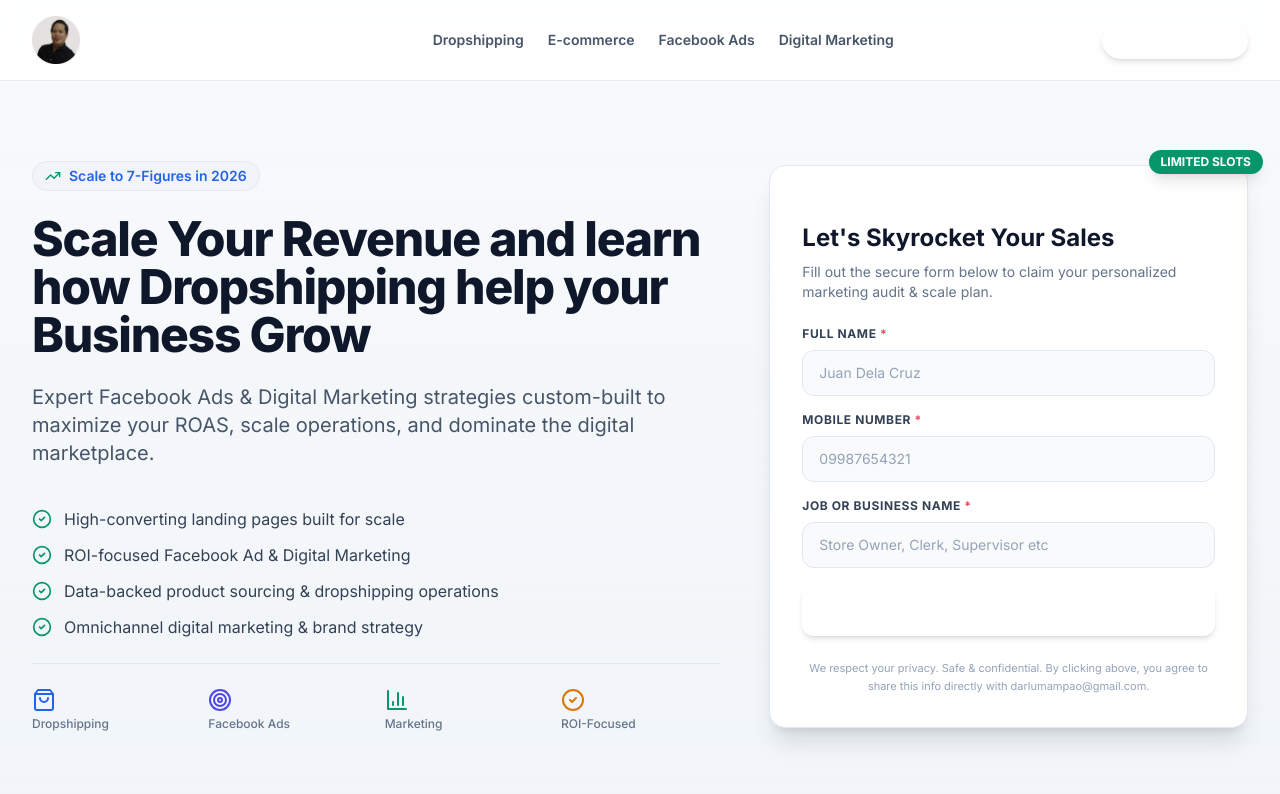
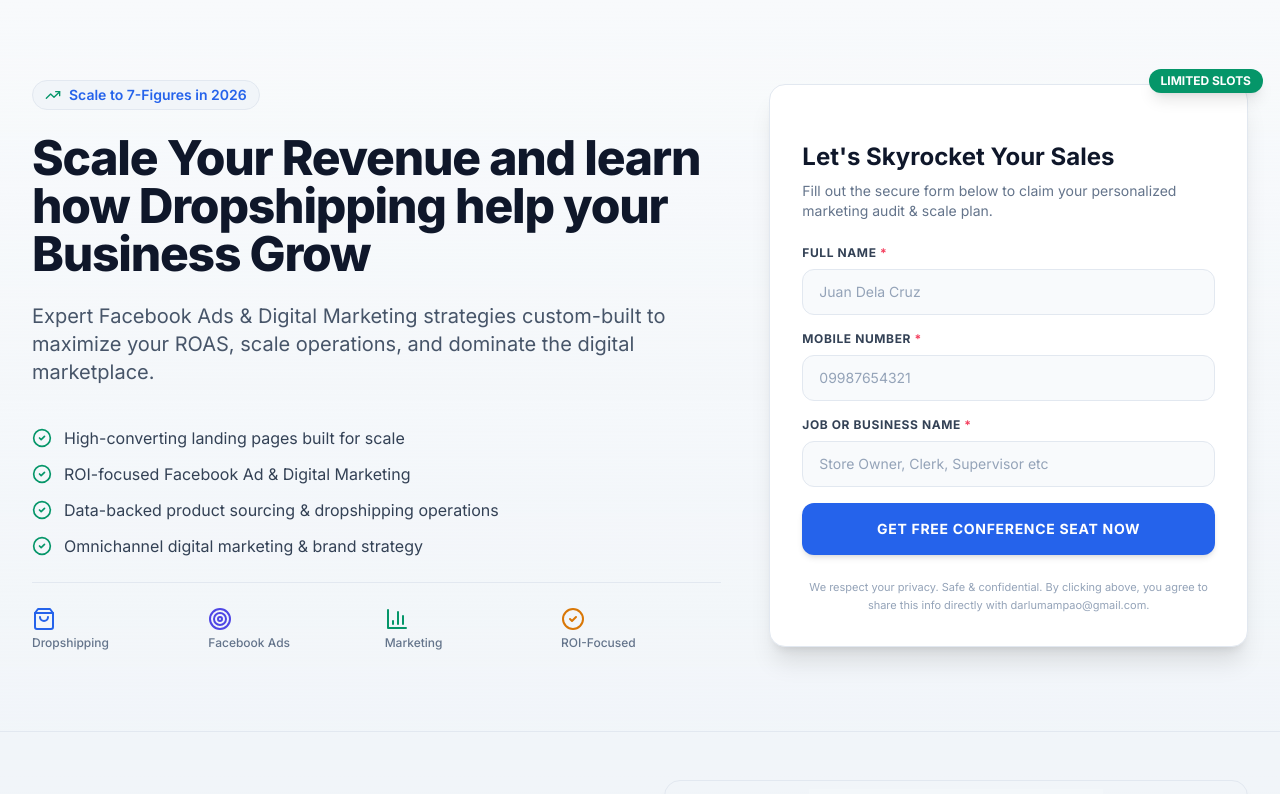
Before and after one commit to Arcaled/darwinlumampao, a Next.js app: page / in a window 1280 px wide. Shown: the top 794 px of the page. Built offline with nearby package versions, Linux system fonts and the light colour scheme.

Commit message:
Resend implemented

```diff
--- a/package.json
+++ b/package.json
@@ -13,7 +13,8 @@
     "next": "^14.1.0",
     "nodemailer": "^6.9.9",
     "react": "^18.2.0",
-    "react-dom": "^18.2.0"
+    "react-dom": "^18.2.0",
+    "resend": "^6.18.1"
   },
   "devDependencies": {
     "@types/node": "^20.11.16",
--- a/src/app/api/submit/route.ts
+++ b/src/app/api/submit/route.ts
@@ -1,12 +1,13 @@
 import { NextRequest, NextResponse } from "next/server";
-import nodemailer from "nodemailer";
+import { Resend } from "resend";
+
+const resend = new Resend(process.env.RESEND_API_KEY);
 
 export async function POST(req: NextRequest) {
   try {
     const body = await req.json();
     const { fullName, mobileNumber, jobBusiness, recipientEmail, domain } = body;
 
-    // Validate request payload
     if (!fullName || !mobileNumber || !jobBusiness) {
       return NextResponse.json(
         { error: "Full Name, Mobile Number, and Job/Business are required fields." },
@@ -16,14 +17,6 @@ export async function POST(req: NextRequest) {
 
     const emailToUse = recipientEmail || "darlumampao@gmail.com";
     const siteDomain = domain || "Dropshipping & Marketing Landing Page";
-
-    // Setup Nodemailer SMTP transport.
-    // We look for environment variables. On Vercel, the user can configure these.
-    // If not configured, we log the lead to the console and return success (elegant fallback).
-    const smtpHost = process.env.SMTP_HOST;
-    const smtpPort = process.env.SMTP_PORT;
-    const smtpUser = process.env.SMTP_USER;
-    const smtpPass = process.env.SMTP_PASS;
 
     const emailHtmlContent = `
       <!DOCTYPE html>
@@ -65,43 +58,19 @@ export async function POST(req: NextRequest) {
               </div>
             </div>
             <div class="footer">
-              This lead was automatically captured on ${new Date().toLocaleString('en-US', { timeZone: 'UTC' })} UTC.
+              This lead was automatically captured on ${new Date().toLocaleString("en-US", { timeZone: "UTC" })} UTC.
             </div>
           </div>
         </body>
       </html>
     `;
 
-    if (smtpHost && smtpUser && smtpPass) {
-      const transporter = nodemailer.createTransport({
-        host: smtpHost,
-        port: Number(smtpPort) || 587,
-        secure: Number(smtpPort) === 465,
-        auth: {
-          user: smtpUser,
-          pass: smtpPass,
-        },
-      });
-
-      await transporter.sendMail({
-        from: `"Lead Generator" <${smtpUser}>`,
-        to: emailToUse,
-        subject: `[New Lead] ${fullName} - ${siteDomain}`,
-        html: emailHtmlContent,
-      });
-
-      console.log(`Lead sent successfully via SMTP for ${fullName}`);
-    } else {
-      // In development/fallback mode, log to server console
-      console.log("------------------ NEW LEAD CAPTURED ------------------");
-      console.log(`Domain: ${siteDomain}`);
-      console.log(`Recipient: ${emailToUse}`);
-      console.log(`Full Name: ${fullName}`);
-      console.log(`Mobile Number: ${mobileNumber}`);
-      console.log(`Job / Business: ${jobBusiness}`);
-      console.log("------------------------------------------------------");
-      console.log("Tip: Configure SMTP_HOST, SMTP_PORT, SMTP_USER, SMTP_PASS on Vercel to activate live email delivery.");
-    }
+    await resend.emails.send({
+      from: "onboarding@resend.dev",
+      to: emailToUse,
+      subject: `[New Lead] ${fullName} - ${siteDomain}`,
+      html: emailHtmlContent,
+    });
 
     return NextResponse.json({ success: true, message: "Lead submitted successfully." });
   } catch (error: any) {
--- a/src/app/components/ClientForm.tsx
+++ b/src/app/components/ClientForm.tsx
@@ -137,7 +137,8 @@ export default function ClientForm({ config }: ClientFormProps) {
       <button
         type="submit"
         disabled={status === "submitting"}
-        className={`w-full flex items-center justify-center gap-2 ${config.themeColor.primary} ${config.themeColor.primaryHover} text-white font-bold text-sm uppercase tracking-wider py-4 rounded-xl transition-all duration-300 transform active:scale-[0.99] disabled:opacity-50 disabled:pointer-events-none shadow-md`}
+        style={{ backgroundColor: config.themeColor.buttonBg }}
+        className="w-full flex items-center justify-center gap-2 text-white font-bold text-sm uppercase tracking-wider py-4 rounded-xl transition-all duration-300 transform active:scale-[0.99] disabled:opacity-50 disabled:pointer-events-none shadow-md hover:brightness-90"
       >
         {status === "submitting" ? (
           <>
--- a/src/app/page.tsx
+++ b/src/app/page.tsx
@@ -12,34 +12,6 @@ export default function Home() {
 
   return (
     <div className={`min-h-screen bg-gradient-to-b ${config.themeColor.bgGradient} flex flex-col justify-between overflow-x-hidden`}>
-
-      {/* Header */}
-      <header className="border-b border-slate-200/80 backdrop-blur-md sticky top-0 z-50 bg-white/85">
-        <div className="max-w-7xl mx-auto px-4 sm:px-6 lg:px-8 h-20 flex items-center justify-between">
-          <div className="relative h-12 w-48 flex items-center">
-            {/* Displaying Client Logo */}
-            <img
-              src={config.logoUrl}
-              alt="Logo"
-              className="max-h-full max-w-full object-contain filter brightness-90"
-            />
-          </div>
-          <div className="hidden md:flex items-center space-x-6 text-sm font-semibold text-slate-600">
-            <span className="hover:text-slate-900 transition-colors cursor-pointer">Dropshipping</span>
-            <span className="hover:text-slate-900 transition-colors cursor-pointer">E-commerce</span>
-            <span className="hover:text-slate-900 transition-colors cursor-pointer">Facebook Ads</span>
-            <span className="hover:text-slate-900 transition-colors cursor-pointer">Digital Marketing</span>
-          </div>
-          <div>
-            <a
-              href="#capture-form"
-              className={`text-xs sm:text-sm font-semibold text-white px-4 py-2.5 rounded-full ${config.themeColor.primary} ${config.themeColor.primaryHover} transition-all duration-300 shadow-md`}
-            >
-              Get Consultation
-            </a>
-          </div>
-        </div>
-      </header>
 
       {/* Main Hero & Lead Capture Section */}
       <main className="flex-grow max-w-7xl mx-auto px-4 sm:px-6 lg:px-8 py-12 md:py-20 grid grid-cols-1 lg:grid-cols-12 gap-12 items-center">
--- a/src/config/landing.ts
+++ b/src/config/landing.ts
@@ -7,9 +7,10 @@ export interface DomainConfig {
   ctaText: string;
   emailRecipient: string;
   themeColor: {
-    primary: string; // e.g. 'indigo-600'
+    primary: string;
     primaryHover: string;
     bgGradient: string;
+    buttonBg: string;
   };
   features: string[];
 }
@@ -20,12 +21,13 @@ export const defaultLandingConfig: DomainConfig = {
   imageUrl: "/assets/images/image.png",
   headline: "Scale Your Revenue and learn how Dropshipping help your Business Grow",
   tagline: "Expert Facebook Ads & Digital Marketing strategies custom-built to maximize your ROAS, scale operations, and dominate the digital marketplace.",
-  ctaText: "Get Free Marketing Strategy Consultation",
+  ctaText: "Get Free Conference Seat Now",
   emailRecipient: "darlumampao@gmail.com",
   themeColor: {
     primary: "bg-blue-600",
     primaryHover: "hover:bg-blue-700",
-    bgGradient: "from-slate-50 via-blue-50/30 to-slate-100"
+    bgGradient: "from-slate-50 via-blue-50/30 to-slate-100",
+    buttonBg: "#2563eb"
   },
   features: [
     "High-converting landing pages built for scale",
@@ -43,7 +45,8 @@ export const clientConfigs: Record<string, Partial<DomainConfig>> = {
     themeColor: {
       primary: "bg-emerald-600",
       primaryHover: "hover:bg-emerald-700",
-      bgGradient: "from-slate-50 via-emerald-50/30 to-slate-100"
+      bgGradient: "from-slate-50 via-emerald-50/30 to-slate-100",
+      buttonBg: "#059669"
     }
   },
   "fbadsmastery.net": {
@@ -53,7 +56,8 @@ export const clientConfigs: Record<string, Partial<DomainConfig>> = {
     themeColor: {
       primary: "bg-indigo-600",
       primaryHover: "hover:bg-indigo-700",
-      bgGradient: "from-slate-50 via-indigo-50/30 to-slate-100"
+      bgGradient: "from-slate-50 via-indigo-50/30 to-slate-100",
+      buttonBg: "#4f46e5"
     }
   }
 };
```
Also changed, not shown: 1 other file (tests, documents, lock files or other folders).
